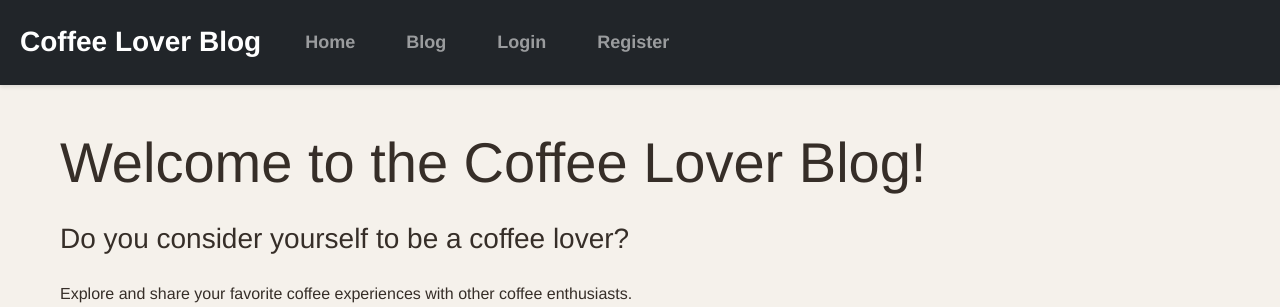
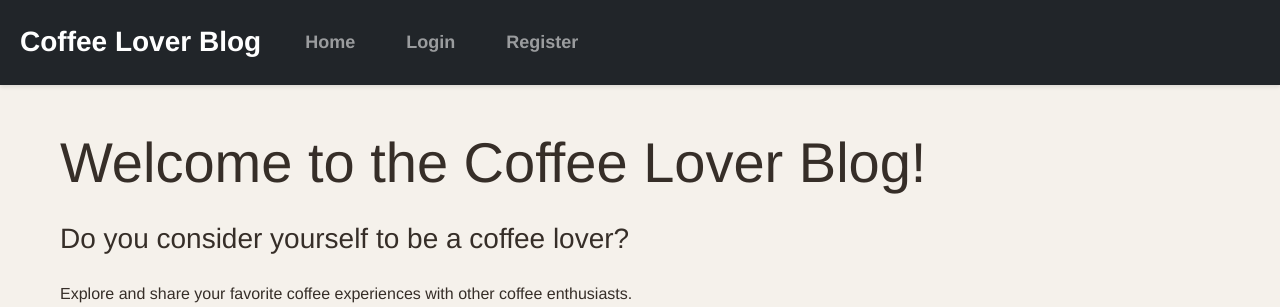
Before and after one commit to dinakidane/coffee-lovers, a Django app: page / in a window 1280 px wide. Shown: the top 307 px of the page. Run offline with Django 3.2, Linux system fonts and the light colour scheme; data that the repository does not hold is empty.

Commit message:
fix base html

```diff
--- a/main/templates/base.html
+++ b/main/templates/base.html
@@ -27,9 +27,6 @@
                 <li class="nav-item">
                     <a class="nav-link" href="{% url 'index' %}">Home</a>
                 </li>
-                <li class="nav-item">
-                    <a class="nav-link" href="{% url 'post_detail' %}">Blog</a>
-                </li>
                 {% if user.is_authenticated %}
                     <li class="nav-item">
                         <a class="nav-link" href="{% url 'logout' %}">Logout</a>
```
